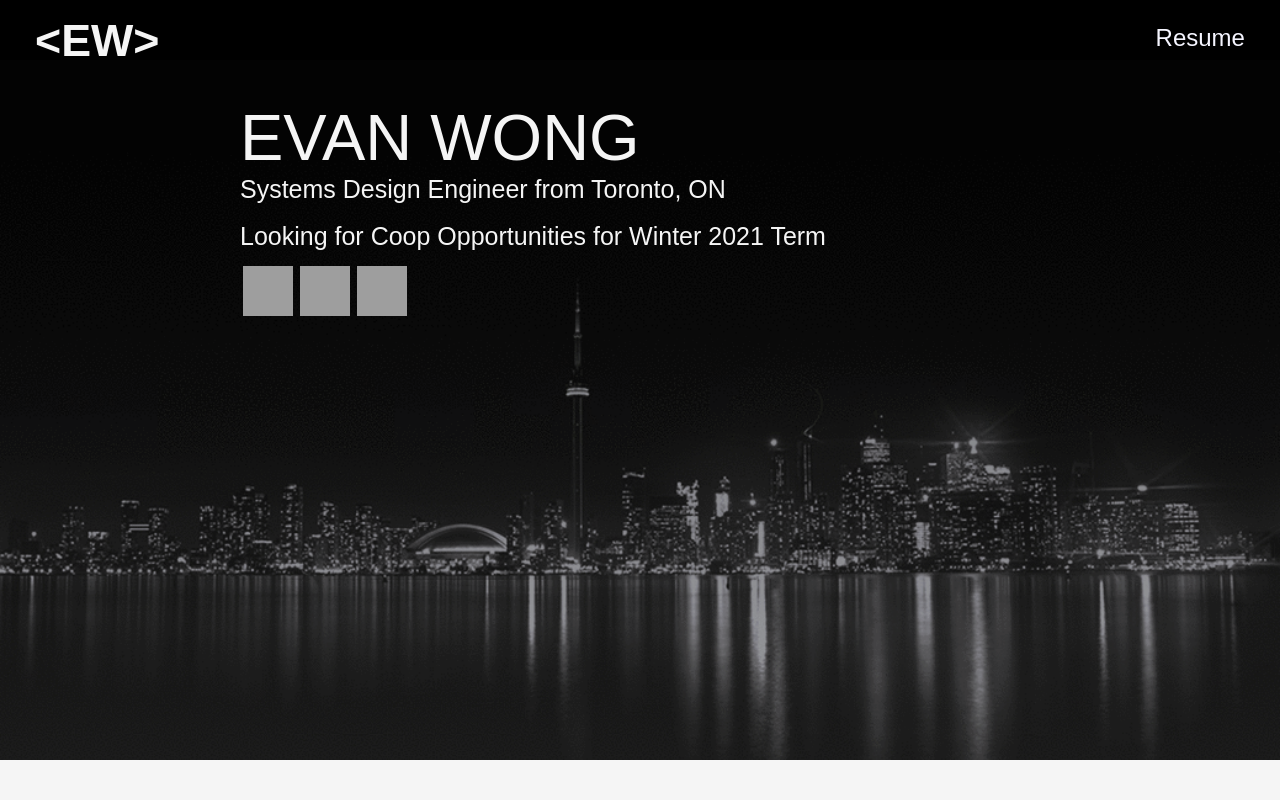
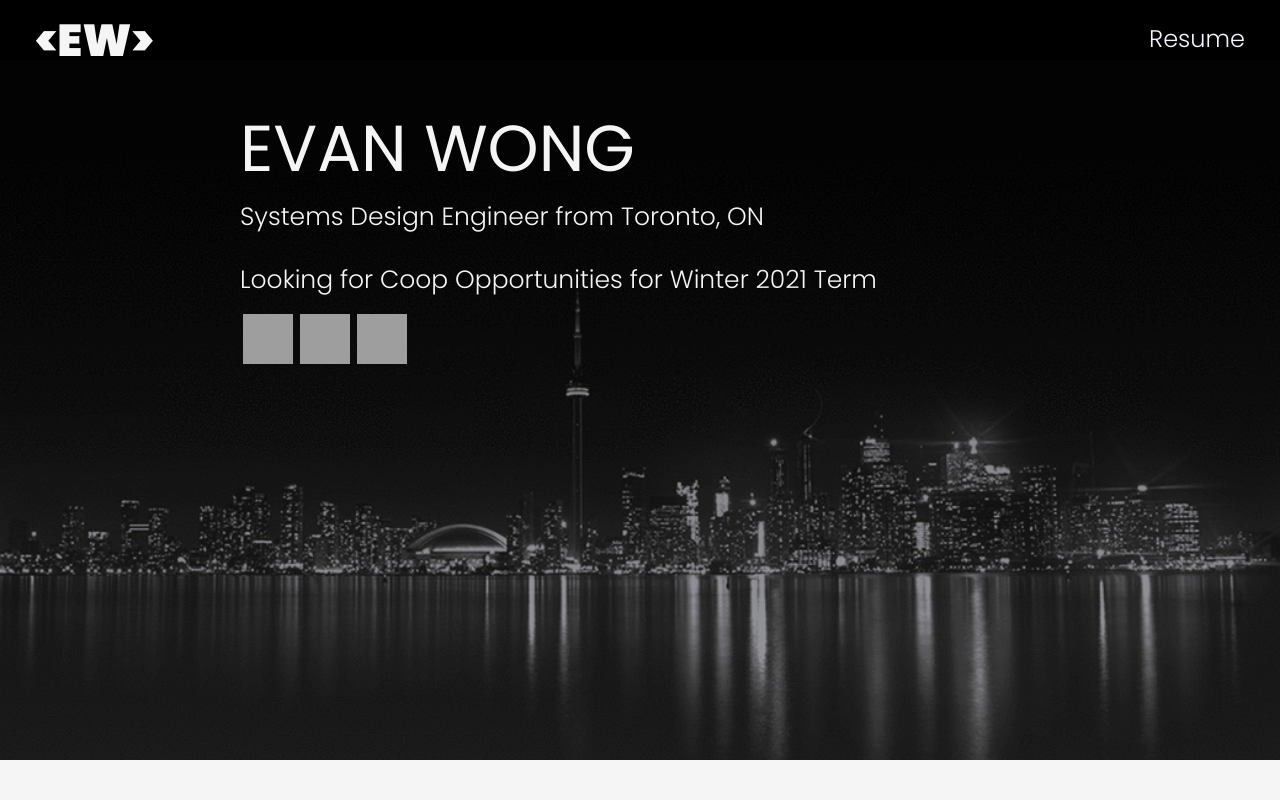
Before and after one commit to eevanwong/website, a React (Create React App) app: page / in a window 1280 px wide. Shown: the top 800 px of the page. Built offline with nearby package versions, Linux system fonts and the light colour scheme; grey boxes are pictures that could not be loaded.

Commit message:
Commit for Font Update

```diff
--- a/package.json
+++ b/package.json
@@ -3,7 +3,6 @@
   "version": "0.1.0",
   "private": true,
   "homepage": "http://eevanwong.github.io/React-Website",
-
   "dependencies": {
     "@testing-library/jest-dom": "^5.11.4",
     "@testing-library/react": "^11.1.0",
@@ -23,8 +22,8 @@
     "test": "react-scripts test",
     "eject": "react-scripts eject",
     "predeploy": "yarn run build",
-  "deploy": "gh-pages -b master -d build"
-},
+    "deploy": "gh-pages -b master -d build"
+  },
   "eslintConfig": {
     "extends": [
       "react-app",
--- a/public/index.html
+++ b/public/index.html
@@ -15,6 +15,7 @@
       user's mobile device or desktop. See https://developers.google.com/web/fundamentals/web-app-manifest/
     -->
     <link rel="manifest" href="%PUBLIC_URL%/manifest.json" />
+    <link rel="stylesheet" href="https://unpkg.com/aos@next/dist/aos.css" />
     <!--
       Notice the use of %PUBLIC_URL% in the tags above.
       It will be replaced with the URL of the `public` folder during the build.
@@ -24,7 +25,14 @@
       work correctly both with client-side routing and a non-root public URL.
       Learn how to configure a non-root public URL by running `npm run build`.
     -->
-    <title>React App</title>
+    <link
+      href="https://fonts.googleapis.com/css2?family=Poppins:wght@100;200;300;400;900&display=swap"
+      rel="stylesheet"
+    />
+    <link
+      href="https://fonts.googleapis.com/css?family=Montserrat"
+      rel="stylesheet"
+    />
   </head>
   <body>
     <noscript>You need to enable JavaScript to run this app.</noscript>
--- a/src/App.css
+++ b/src/App.css
@@ -2,6 +2,6 @@
   box-sizing: border-box;
   margin: 0;
   padding: 0;
-  font-family: "Poppins", "montserrat", sans-serif;
+  font-family: "Poppins", "Montserrat", sans-serif;
   font-weight: 300;
 }
--- a/src/components/Navbar/Navbar.css
+++ b/src/components/Navbar/Navbar.css
@@ -32,7 +32,7 @@
   text-decoration: none;
   font-size: 2.8rem;
   display: flex;
-  font-weight: 600;
+  font-weight: 800;
 }
 
 .spacer {
```
